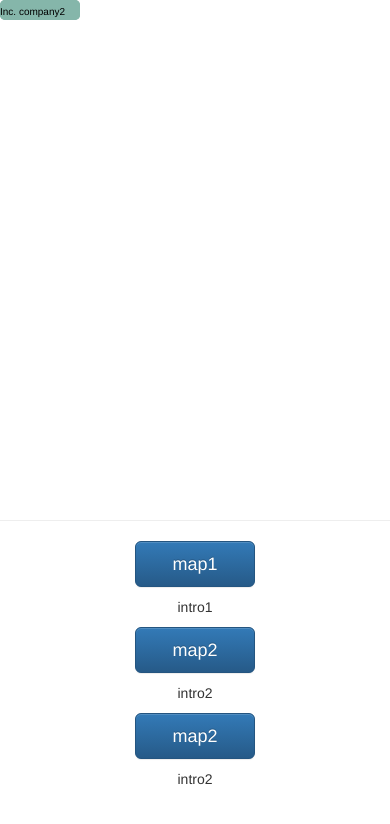
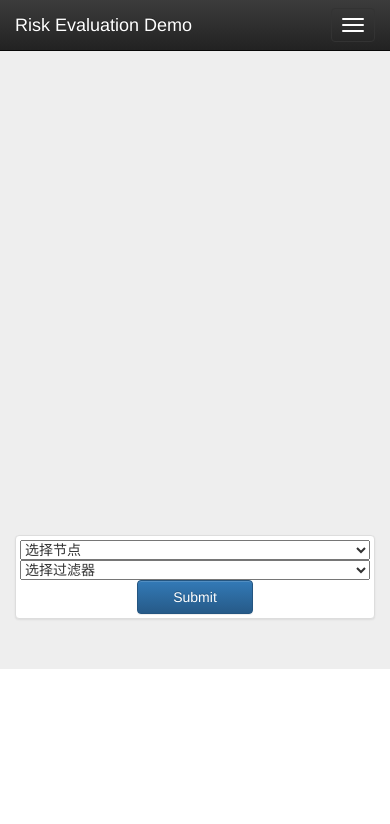
Before and after one commit to BigData-LZSJ/risk-map, a Flask app: page / in a window 390 px wide; the page is wider, and only the part inside the window is pictured. Shown: the top 824 px of that part. Run offline with Flask 2, Linux system fonts and the light colour scheme; some libraries are stand-ins or nearby versions.

Commit message:
add bootstrap template

```diff
--- a/static/js/graph2.js
+++ b/static/js/graph2.js
@@ -113,7 +113,7 @@
         .attr('width', w)
         .attr('height', h);
 
-    function update() {
+    function update( root ) {
         // Restart the force layout
         var edges = [];
 
@@ -182,45 +182,66 @@
         // Init fade state
         node.each(fade(false));
 
-        // Button toggles
-//        $('#songsBtn').click(function() {
-//            force.stop();
-//
-//            typeSize = songsTypeSize;
-//
-//            vis.selectAll('circle.node')
-//                .attr('r', radius);
-//
-//            force.charge(charge).start();
-//
-////            $(this).addClass('active');
-////            $('#playsBtn').removeClass('active');
-//            return false;
-//        });
-//        $('#playsBtn').click(function() {
-//            force.stop();
-//
-//            typeSize = playsTypeSize;
-//
-//            vis.selectAll('circle.node')
-//                .attr('r', radius);
-//
-//            force.charge(charge).start();
-//
-//            $(this).addClass('active');
-//            $('#songsBtn').removeClass('active');
-//            return false;
-//        });
+    }
+    function optionGenerate(value, label){
+        str = '<option value ="'+value+'">'+label + '</option>';
+        return str;
+    }
+    function load_id_list(){
+        $.ajax({
+            url: "/ajax/id_list",
+        type: "POST",
+        data: {query: 'id_list'},
+        success: function(response){
+            var str='';
+            var obj = $.parseJSON(response);
+            for(value in obj){
+                str = str+ optionGenerate(value, value);
+            }
+            $("#id_list").append(str);
+        }
+        }).fail(function(xhr){
+            alert("Request id list failed! Msg:"+xhr);
+
+        });
+    }
+    function load_filter_list(){
+        $.ajax({
+            url: "/ajax/filter",
+        type: "POST",
+        data: {query: 'filter_list'},
+        success: function(response){
+            var str='';
+            var obj = $.parseJSON(response);
+            for(value in obj){
+                str = str+ optionGenerate(value, value);
+            }
+            $("#filter_list").append(str);
+        }
+        }).fail(function(xhr){
+            alert("Request filter list failed! Msg:"+xhr);
+        });
+    }
+
+    $("#submit").click(function(event){
+        event.preventDefault();
+        plot_d3_network();
+    });
+
+    load_id_list();
+    load_filter_list();
+    function plot_d3_network(){
+        id = $("#id_list").val();
+        filter = $("#filter_list").val();
+        $.ajax({
+            url:"ajax/data",
+            type: "POST",
+            data: {'id': id, 'filter': filter},
+            success: function(response){
+                var obj = $.parseJSON(response);
+                update( obj );
 
             }
-
-    // Load the json data
-    d3.json('static/js/data.json', function(error,json) {
-        console.log(window.location.pathname);
-        if (error) return console.warn(error);
-        console.log(json);
-        root = json;
-        update();
         });
-
+    }
 });
--- a/templates/index.html
+++ b/templates/index.html
@@ -8,24 +8,51 @@
         <link href="static/css/risk_map.css" rel="stylesheet" />
         <script src="static/js/d3.v3.min.js" charset="utf-8"></script>
         <script src="static/js/jquery-1.11.3.min.js" charset="utf-8"></script>
-    <script src="static/js/conf.js"> </script>
-    <script src="static/js/graph.js"> </script>
+        <!--  <script src="static/js/conf.js"> </script> -->
+        <script src="static/js/graph2.js"> </script>
     </head>
+    <body>
 
-  <div id="graph" style="display: block; height: 500px">
+        <nav class="navbar navbar-inverse navbar-fixed-top">
+        <div class="container">
+            <div class="navbar-header">
+                <button type="button" class="navbar-toggle collapsed" data-toggle="collapse" data-target="#navbar" aria-expanded="false" aria-controls="navbar">
+                    <span class="sr-only">Toggle navigation</span>
+                    <span class="icon-bar"></span>
+                    <span class="icon-bar"></span>
+                    <span class="icon-bar"></span>
+                </button>
+                <a class="navbar-brand" href="#">Risk Evaluation Demo</a>
             </div>
-  <hr>
+            <div id="navbar" class="navbar-collapse collapse">
+            </div><!--/.navbar-collapse -->
+        </div>
+        </nav>
+
+        <!-- Main jumbotron for a primary marketing message or call to action -->
+        <div class="jumbotron">
             <div class="container">
                 <div class="row">
-      {% for x in map_list %}
+                    <div class="col-md-8">
+                        <div id="graph" style="position:relative;" ></div>
+                    </div>
                     <div class="col-md-4">
-        <p>
-          <button type="button" class="btn btn-lg btn-primary map_button" id="{{ x['id'] }}">{{ x['name'] }}</button>
-        </p>
-        <p>{{ x['intro'] }}</p>
+                        <div class="thumbnail" >
+                            <form id = "main_form">
+                                <select id="id_list" style="width:100%">
+                                    <option value="null" selected = "selected">选择节点</option>
+                                </select>
+                                <select id="filter_list" style="width:100%">
+                                    <option value="null" selected = "selected">选择过滤器</option>
+                                </select>
+                                <button class="btn btn-primary" type="button" id="submit">Submit</button>
 
                             </div>
-      {% endfor %}
+                        </form>
+                    </div>
+                </div>
+
+            </div>
         </div>
     </div>
 
```
Lines whose indentation alone changed are shown as unchanged.
